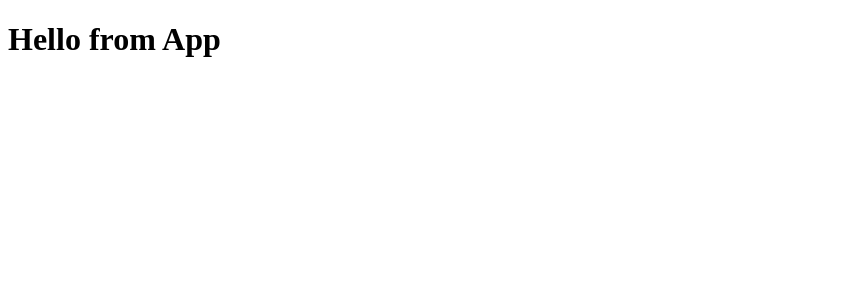
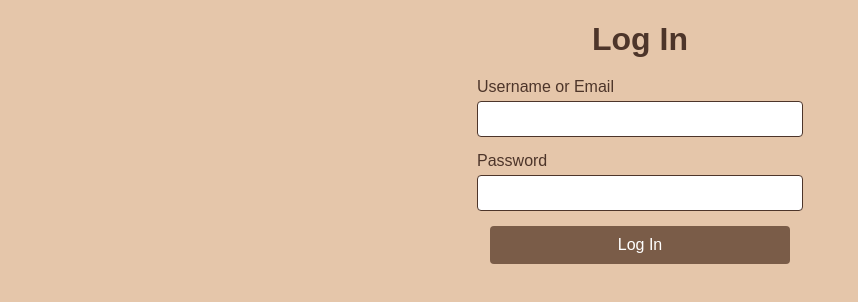
Before and after one commit to Alex-Kim-SD/BearBnB, a React (Create React App) app in the folder frontend/: page /login in a window 1280 px wide. Shown: the top 302 px of the page, without its empty margins (0-858 px from the left). Built offline with nearby package versions, Linux system fonts and the light colour scheme; no server answers.

Commit message:
working login page

```diff
--- a/frontend/src/App.js
+++ b/frontend/src/App.js
@@ -1,6 +1,15 @@
+// frontend/src/App.js
+import React from "react";
+import { Route, Switch } from "react-router-dom";
+import LoginFormPage from "./components/LoginFormPage/index";
+
 function App() {
   return (
-    <h1>Hello from App</h1>
+    <Switch>
+      <Route path="/login">
+        <LoginFormPage />
+      </Route>
+    </Switch>
   );
 }
 
--- /dev/null
+++ b/frontend/src/components/LoginFormPage/LoginForm.css
@@ -0,0 +1,56 @@
+/* LoginForm.css */
+body {
+  font-family: Arial, sans-serif;
+  background-color: #E5C6AA; /* Light brown, reminiscent of Grizzly bear fur */
+}
+
+h1 {
+  text-align: center;
+  margin-bottom: 20px;
+  color: #4D352A; /* Dark brown */
+}
+
+form {
+  display: flex;
+  flex-direction: column;
+  align-items: center;
+}
+
+label {
+  display: flex;
+  flex-direction: column;
+  align-items: flex-start;
+  margin-bottom: 15px;
+  color: #4D352A; /* Dark brown */
+}
+
+input {
+  width: 300px;
+  padding: 8px 12px;
+  margin-top: 5px;
+  border: 1px solid #4D352A; /* Dark brown */
+  border-radius: 4px;
+  font-size: 16px;
+}
+
+button {
+  width: 300px;
+  padding: 10px;
+  background-color: #7A5C48; /* Medium brown */
+  color: white;
+  border: none;
+  border-radius: 4px;
+  font-size: 16px;
+  cursor: pointer;
+  transition: background-color 0.3s;
+}
+
+button:hover {
+  background-color: #4D352A; /* Dark brown */
+}
+
+p {
+  color: #A23223; /* Dark red */
+  font-size: 14px;
+  margin: 0;
+}
--- /dev/null
+++ b/frontend/src/components/LoginFormPage/index.js
@@ -0,0 +1,58 @@
+// frontend/src/components/LoginFormPage/index.js
+import React, { useState } from "react";
+import * as sessionActions from "../../store/session";
+import { useDispatch, useSelector } from "react-redux";
+import { Redirect } from "react-router-dom";
+
+import "./LoginForm.css";
+
+function LoginFormPage() {
+  const dispatch = useDispatch();
+  const sessionUser = useSelector((state) => state.session.user);
+  const [credential, setCredential] = useState("");
+  const [password, setPassword] = useState("");
+  const [errors, setErrors] = useState({});
+
+  if (sessionUser) return <Redirect to="/" />;
+
+  const handleSubmit = (e) => {
+    e.preventDefault();
+    setErrors({});
+    return dispatch(sessionActions.login({ credential, password })).catch(
+      async (res) => {
+        const data = await res.json();
+        if (data && data.errors) setErrors(data.errors);
+      }
+    );
+  };
+
+  return (
+    <>
+      <h1>Log In</h1>
+      <form onSubmit={handleSubmit}>
+        <label>
+          Username or Email
+          <input
+            type="text"
+            value={credential}
+            onChange={(e) => setCredential(e.target.value)}
+            required
+          />
+        </label>
+        <label>
+          Password
+          <input
+            type="password"
+            value={password}
+            onChange={(e) => setPassword(e.target.value)}
+            required
+          />
+        </label>
+        {errors.credential && <p>{errors.credential}</p>}
+        <button type="submit">Log In</button>
+      </form>
+    </>
+  );
+}
+
+export default LoginFormPage;
```
